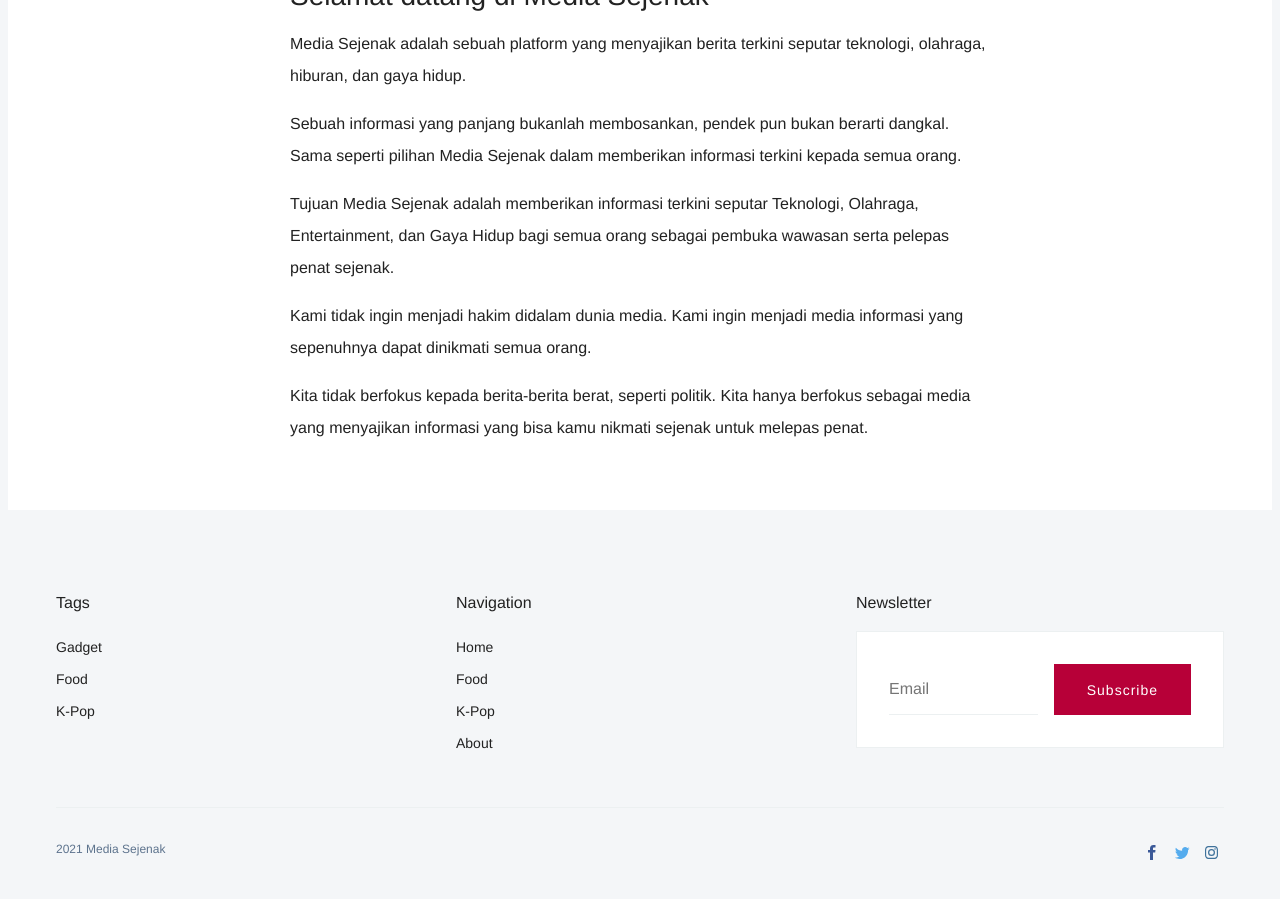
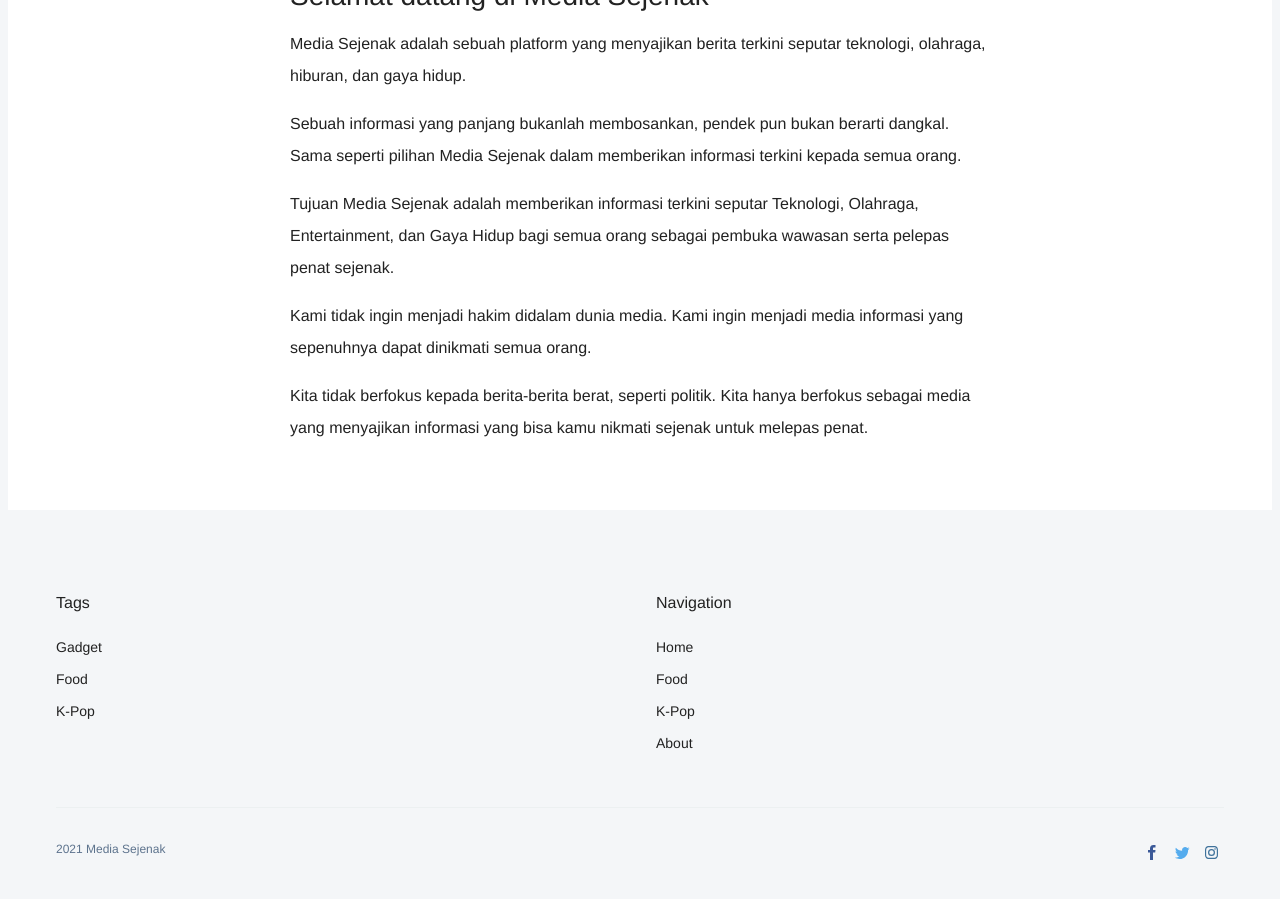
Before and after one commit to mediasejenak/mediasejenak.github.io, a Jekyll site: the page built from _pages/about.md, in a window 1280 px wide and 900 px high, scrolled down 734 px. Built offline with Jekyll 4.4.1, drawn with Linux system fonts in a browser that asks for light colours; some web fonts are replaced.

Commit message:
Update footer.html

```diff
--- a/_includes/footer.html
+++ b/_includes/footer.html
@@ -17,12 +17,6 @@
       <ul class='c-footer-list o-plain-list'>
         {% include navigation.html %}
       </ul>
-    </div>
-
-    <div class='o-grid__col o-grid__col--4-4-s o-grid__col--2-4-m o-grid__col--1-3-l'>
-      <p class='u-font-medium'>Newsletter</p>
-
-      {% include subscribe-form.html %}
     </div>
 
     <div class='o-grid__col o-grid__col--full'>
```
